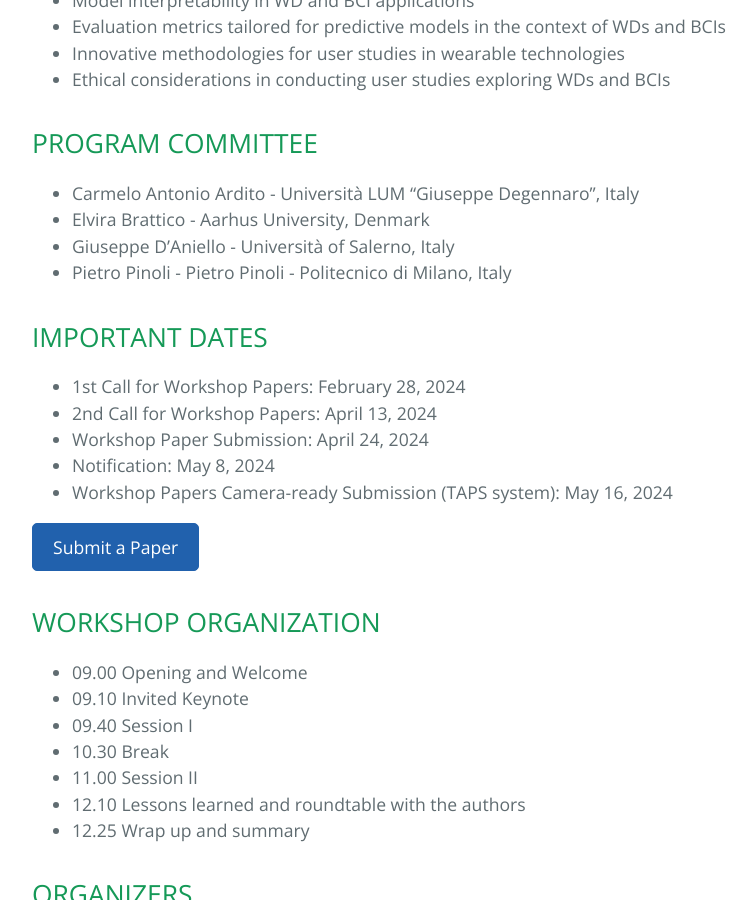
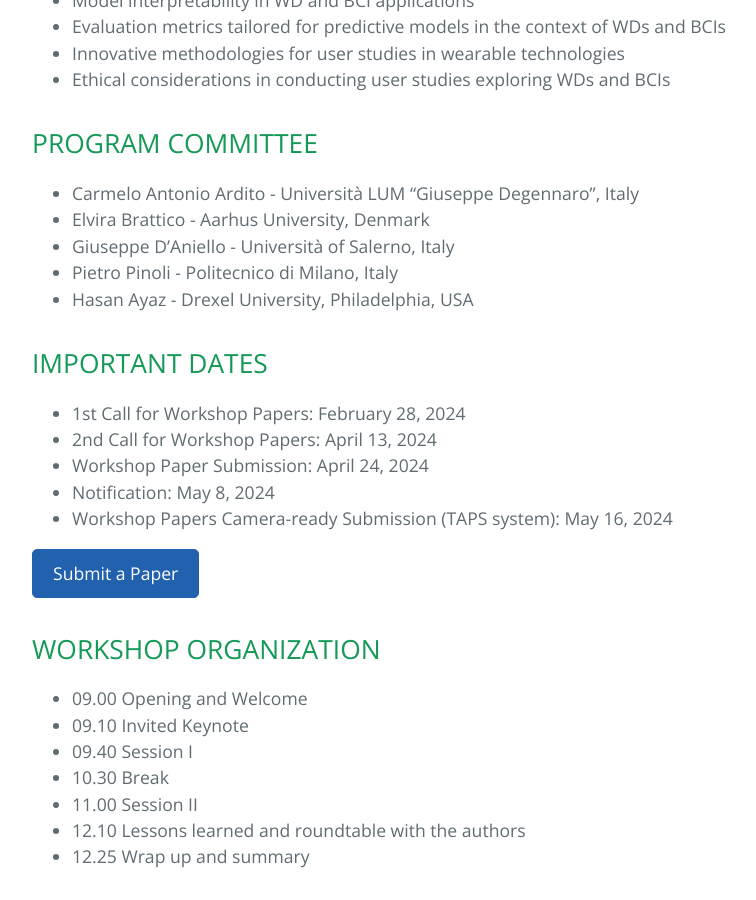
Before and after one commit to sisinflab/webium24, a Jekyll site: the page built from index.md, in a window 1280 px wide and 900 px high, scrolled down 2839 px. Shown: the whole window, without its empty margins (192-948 px from the left). Built offline with Jekyll 4.4.1, drawn with Linux system fonts in a browser that asks for light colours.

Commit message:
Update index.md

```diff
--- a/index.md
+++ b/index.md
@@ -57,7 +57,8 @@ Topics of interest include, but are not limited to:
 + Carmelo Antonio Ardito - Università LUM "Giuseppe Degennaro", Italy
 + Elvira Brattico - Aarhus University, Denmark
 + Giuseppe D’Aniello - Università of Salerno, Italy
-+ Pietro Pinoli - Pietro Pinoli - Politecnico di Milano, Italy
++ Pietro Pinoli - Politecnico di Milano, Italy
++ Hasan Ayaz -  Drexel University, Philadelphia, USA
 
 ## IMPORTANT DATES <a name="ID"></a>
 
```
